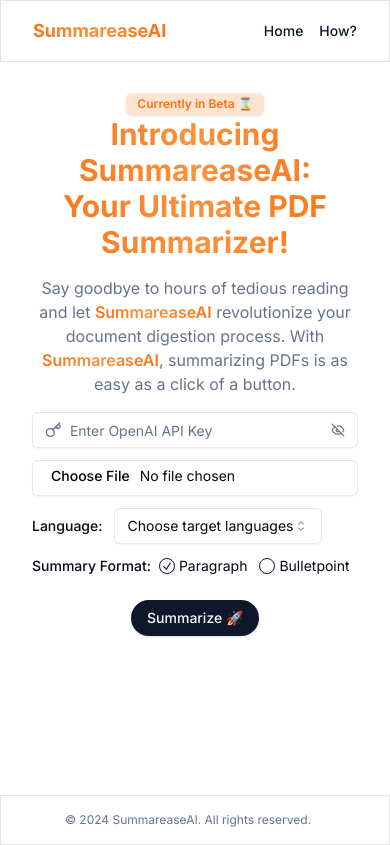
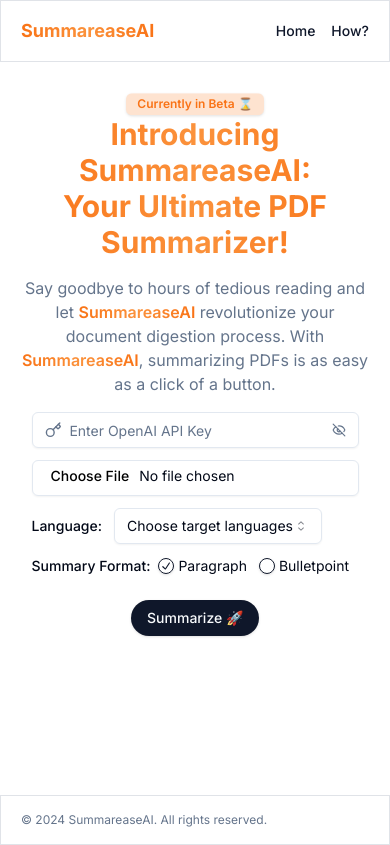
Before and after one commit to agusbw/ClarityAI, a Next.js app: page / in a window 390 px wide. Built offline with nearby package versions, Linux system fonts and the light colour scheme.

Commit message:
fix: adjust layout margin & padding

```diff
--- a/src/app/(general)/_components/footer.tsx
+++ b/src/app/(general)/_components/footer.tsx
@@ -1,6 +1,6 @@
 export default function Footer() {
   return (
-    <nav className="px-16 py-4 border border-muted-foreground/20 flex items-center justify-between  bg-background">
+    <nav className="px-5 lg:px-16 py-4 border border-muted-foreground/20 flex items-center justify-between bg-background">
       <p className="text-xs text-muted-foreground">
         © 2024 SummareaseAI. All rights reserved.
       </p>
--- a/src/app/(general)/_components/navbar.tsx
+++ b/src/app/(general)/_components/navbar.tsx
@@ -17,7 +17,7 @@ const navItems: ReadonlyArray<{
 
 export default function NavBar() {
   return (
-    <nav className="lg:px-16 py-3  px-8 border border-muted-foreground/20 flex items-center justify-between">
+    <nav className="lg:px-16 py-3 px-5 border border-muted-foreground/20 flex items-center justify-between">
       <div className="text-lg font-bold text-gradient">SummareaseAI</div>
       <div className="gap-x-4 flex font-semibold">
         {navItems.map((item) => (
--- a/src/app/(general)/layout.tsx
+++ b/src/app/(general)/layout.tsx
@@ -9,7 +9,7 @@ export default function GeneralLayout({
   return (
     <>
       <NavBar />
-      <main className="lg:pt-16 lg:px-60 px-8 pt-8 min-h-[calc(100vh-111.2px)]">
+      <main className="lg:pt-16 lg:px-52 px-5 pt-8 min-h-[calc(100vh-111.2px)]">
         {children}
       </main>
       <Footer />
```
